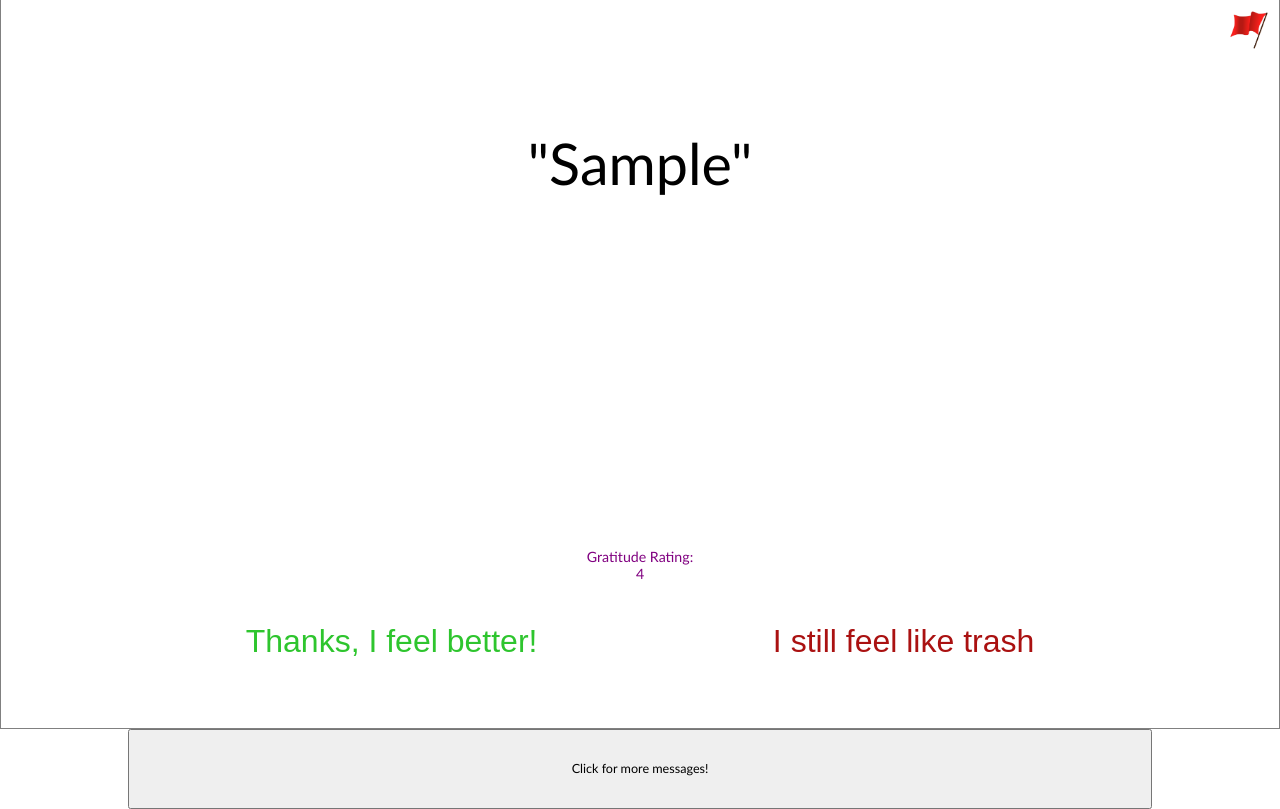
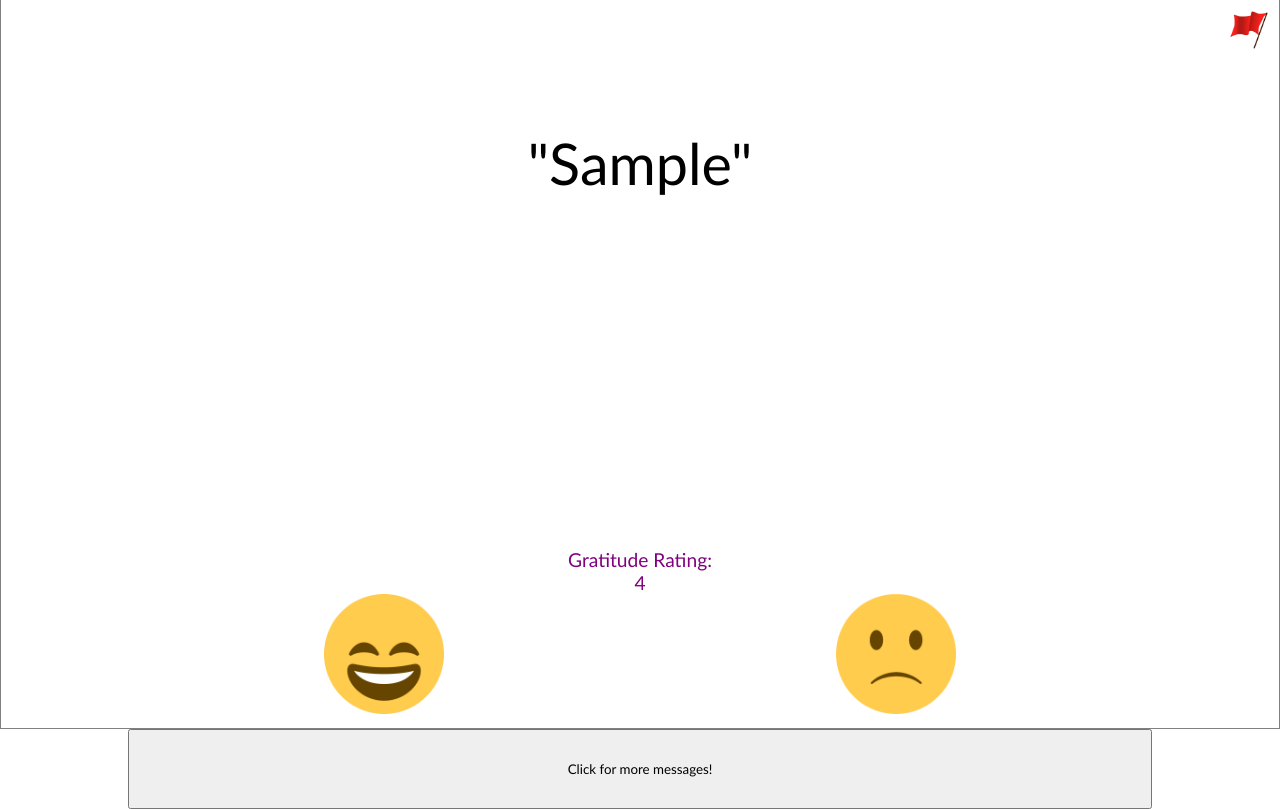
Before and after one commit to AjayLiu/inspirationjar-php, a PHP site: page / in a window 1280 px wide. Shown: the part 172-981 px from the top of the page. Run offline with PHP 8.4, Linux system fonts and the light colour scheme; tables that the repository leaves empty or names only in its code hold one stand-in row (values such as "Sample post"); data that the repository does not hold is empty; some libraries are stand-ins or nearby versions.

Commit message:
Changed to smiley face

```diff
--- a/backend_php/load_quotes.php
+++ b/backend_php/load_quotes.php
@@ -3,9 +3,11 @@
 		<link rel="stylesheet" href="../css/styles.css" type="text/css">
 		<script src = "https://ajax.googleapis.com/ajax/libs/jquery/2.1.3/jquery.min.js"></script>
 		<script src="../js/quoteLoader.js"></script>
+
 	</head>
 
 	<body>
+
 		<?php
 			include "setup_connection.php";
 			$quoteNewCount = 5;
@@ -34,8 +36,8 @@
 									<?php echo $row["HappyRating"]; ?>
 								</div>
 								<div class = "buttons">
-									<input type="submit" class="button" name="<?php echo "good".($row["HappyID"]);?>" id = "goodButton" value="Thanks, I feel better!" />
-									<input type="submit" class="button" name="<?php echo "bad".($row["HappyID"]);?>" id = "badButton" value="I still feel like trash" />
+									<input type="image" src=images/smile.png class="button" name="<?php echo "good".($row["HappyID"]);?>" id = "goodButton" value="Thanks, I feel better!"/>
+									<input type="image" src=images/sad.png class="button" name="<?php echo "bad".($row["HappyID"]);?>" id = "badButton" value="I still feel like trash" />
 								</div>
 							</div>
 						</div>
@@ -48,9 +50,9 @@
 		?>
 
 		<script src = "/js/randomColors.js"></script>
-
 		<script src="/js/jquery.fittext.js"></script>
 		<script src="/js/fittext.js"></script>
+
 
 	</body>
 
--- a/css/styles.css
+++ b/css/styles.css
@@ -120,6 +120,7 @@
 
 .gratitudeRatings{
 	margin: 20px 0 0 0;
+	font-size: 1.2rem;
 	color: purple;
 }
 
@@ -134,7 +135,8 @@
   color: #069;
   text-decoration: none;
   cursor: pointer;
-
+  width: 15vh;
+  height: 15vh;
 }
 
 #goodButton{
@@ -189,9 +191,9 @@
 
 	.button{
 		font-size: 1rem;
-		height: 10vh;
 		margin-top: 8vh;
-
+		width: 10vh;
+	    height: 10vh;
 	}
 
 	.navbar ul {
--- a/index.php
+++ b/index.php
@@ -43,11 +43,6 @@
 		<div class = "refreshButtonContainer">
 			<button id = "refreshButton">Click for more messages!</button>
 		</div>
-
-		<script src="/js/jquery.fittext.js"></script>
-		<script src="/js/fittext.js"></script>
-
-
 	</body>
 
 </html>
--- a/js/fittext.js
+++ b/js/fittext.js
@@ -1,7 +1,6 @@
 if(window.innerWidth > 767){
     //WIDE MONITOR
     $(".quoteText").fitText(2);
-    $(".gratitudeRatings").fitText(9);
     $("#refreshButton").fitText(8);
 } else {
     //MOBILE PORTRAIT
```
Also changed, not shown: js/quoteLoader.js (+0 -19 lines), images/sad.png (added), images/smile.png (added).
